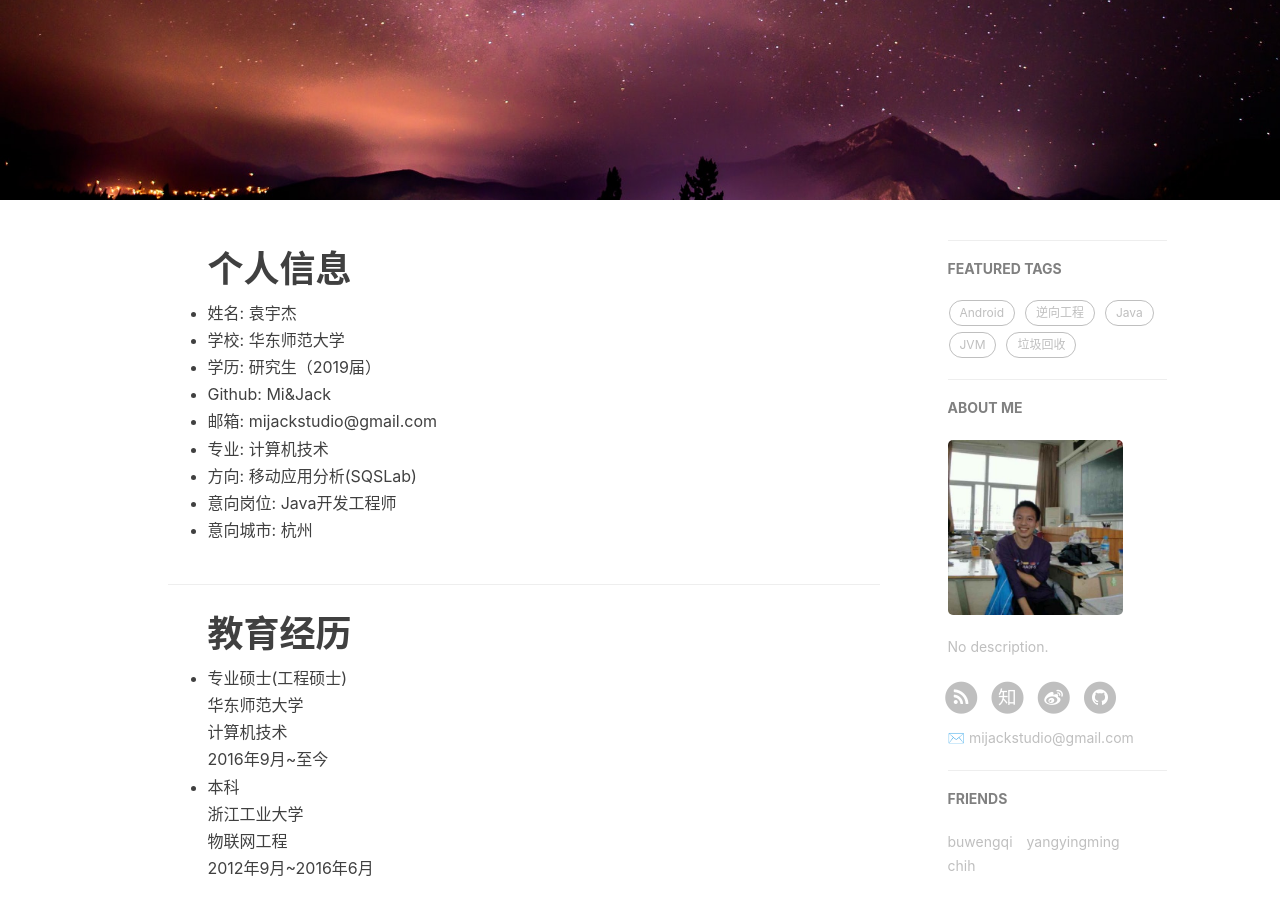
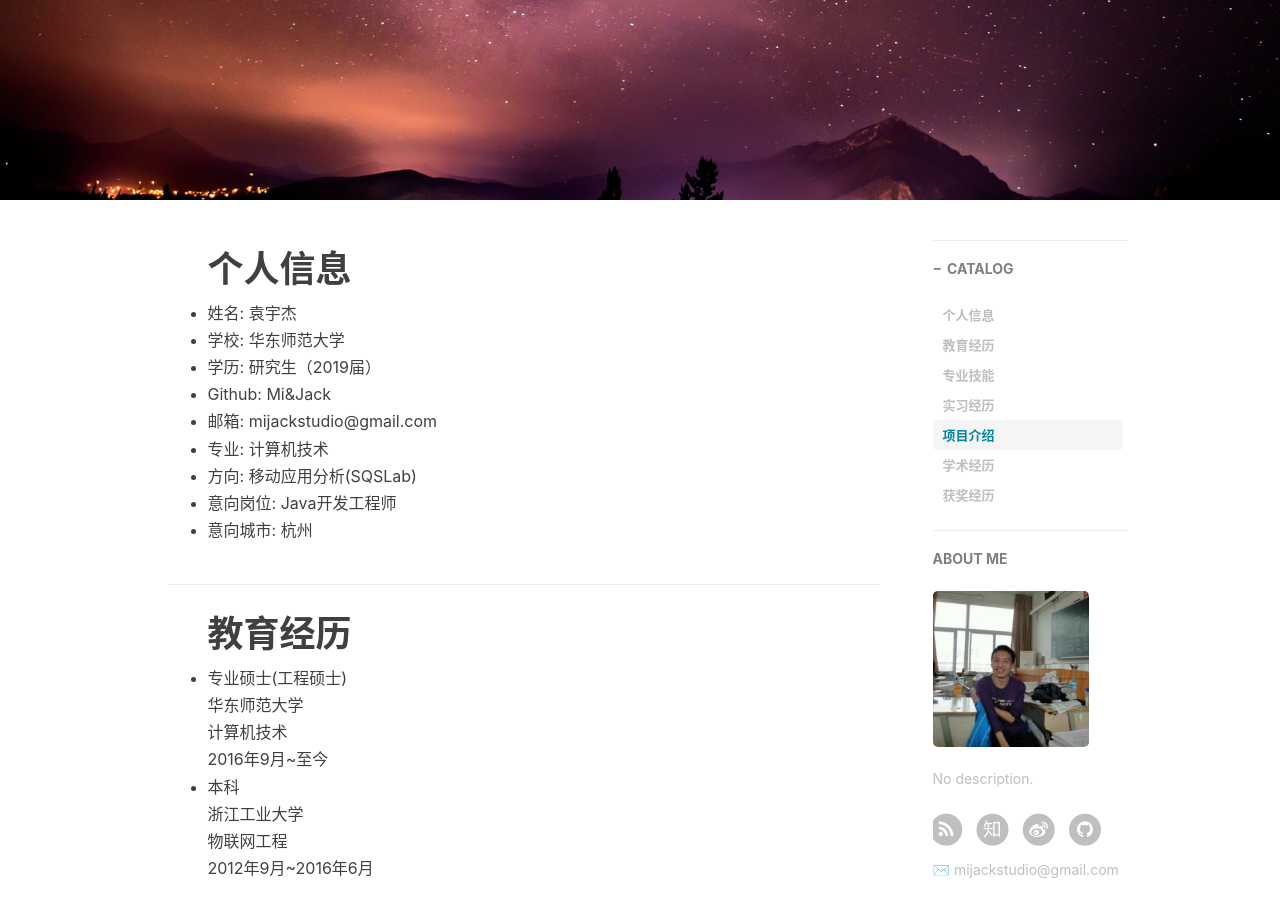
Before and after one commit to MiJack/mijack.github.io, a Jekyll site: the page built from about.html, in a window 1280 px wide and 900 px high, scrolled down 590 px. Built offline with Jekyll 4.4.1, drawn with Linux system fonts in a browser that asks for light colours; nearby versions of some CDN libraries; comment, search, counter and statistics services are not loaded.

Commit message:
update catalog

```diff
--- a/_includes/footer.html
+++ b/_includes/footer.html
@@ -227,12 +227,14 @@
     function generateCatalog (selector) {
         var P = $('div.post-container'),a,n,t,l,i,c;
         a = P.find('h1,h2,h3,h4,h5,h6');
+        console.log("size:"+a.length)
         a.each(function () {
             n = $(this).prop('tagName').toLowerCase();
             i = "#"+$(this).prop('id');
             t = $(this).text();
             c = $('<a href="'+i+'" rel="nofollow">'+t+'</a>');
             l = $('<li class="'+n+'_nav"></li>').append(c);
+            console.log(i+":"+t+":"+n)
             $(selector).append(l);
         });
         return true;
--- /dev/null
+++ b/_layouts/about.html
@@ -0,0 +1,216 @@
+---
+layout: default
+---
+
+<!-- Page Header -->
+<header class="intro-header" style="background-image: url('{{ site.baseurl }}/{% if page.header-img %}{{ page.header-img }}{% else %}{{ site.header-img }}{% endif %}')">
+    <div class="container">
+        <div class="row">
+            <div class="col-lg-8 col-lg-offset-2 col-md-10 col-md-offset-1 ">
+                <div class="site-heading">
+                    <h1 style="visibility: hidden;">{% if page.title %}{{ page.title }}{% else %}{{ site.title }}{% endif %}</h1>
+                    <h1 style="visibility: hidden;">{% if page.title %}{{ page.title }}{% else %}{{ site.title }}{% endif %}</h1>
+                    <h1 style="visibility: hidden;">{% if page.title %}{{ page.title }}{% else %}{{ site.title }}{% endif %}</h1>
+                    <h1 style="visibility: hidden;">{% if page.title %}{{ page.title }}{% else %}{{ site.title }}{% endif %}</h1>
+                    <h1 style="visibility: hidden;">{% if page.title %}{{ page.title }}{% else %}{{ site.title }}{% endif %}</h1>
+                      <!--<hr class="small">-->
+                    <span style="visibility: hidden;" class="subheading"></span>
+                </div>
+            </div>
+        </div>
+    </div>
+</header>
+
+<!-- Main Content -->
+<div class="container">
+	<div class="row">
+        {% if site.sidebar == false %}
+<!-- NO SIDEBAR -->
+    <!-- PostList Container -->
+            <div class="col-lg-8 col-lg-offset-2 col-md-10 col-md-offset-1 postlist-container">
+                {{ content }}
+            </div>
+    <!-- Sidebar Container -->
+            <div class="
+                col-lg-8 col-lg-offset-2
+                col-md-10 col-md-offset-1
+                sidebar-container">
+
+                <!-- Featured Tags -->
+                {% if site.featured-tags %}
+                <section>
+                    <!-- no hr -->
+                    <h5><a href="{{'/tags/' | prepend: site.baseurl }}">FEATURED TAGS</a></h5>
+                    <div class="tags">
+        				{% for tag in site.tags %}
+                            {% if tag[1].size > {{site.featured-condition-size}} %}
+                				<a href="{{ site.baseurl }}/tags/#{{ tag[0] }}" title="{{ tag[0] }}" rel="{{ tag[1].size }}">
+                                    {{ tag[0] }}
+                                </a>
+                            {% endif %}
+        				{% endfor %}
+        			</div>
+                </section>
+                {% endif %}
+
+                <!-- Friends Blog -->
+                {% if site.friends %}
+                <hr>
+                <h5>FRIENDS</h5>
+                <ul class="list-inline">
+                    {% for friend in site.friends %}
+                        <li><a href="{{friend.href}}">{{friend.title}}</a></li>
+                    {% endfor %}
+                </ul>
+                {% endif %}
+            </div>
+        {% else %}
+
+<!-- USE SIDEBAR -->
+    <!-- PostList Container -->
+    		<div class="
+                col-lg-8 col-lg-offset-1
+                col-md-8 col-md-offset-1
+                col-sm-12
+                col-xs-12
+                postlist-container
+            ">
+    			{{ content }}
+    		</div>
+    <!-- Sidebar Container -->
+
+
+
+            <!-- Side Catalog Container -->
+            {% if page.catalog %}
+            <div class="
+                col-lg-2 col-lg-offset-0
+                visible-lg-block
+                sidebar-container
+                catalog-container">
+                <div class="side-catalog">
+                    <hr class="hidden-sm hidden-xs">
+                    <h5>
+                        <a class="catalog-toggle" href="#">CATALOG</a>
+                    </h5>
+                    <ul class="catalog-body"></ul>
+
+
+                <!-- Short About -->
+                <section class="visible-md visible-lg">
+                        <hr><h5><a href="{{'/about/' | prepend: site.baseurl }}">ABOUT ME</a></h5>
+                        <div class="short-about">
+                            {% if site.sidebar-avatar %}
+                                <a href="{{ site.baseurl }}/about">
+                                    <img src="{{site.sidebar-avatar}}"/>
+                                </a>
+                            {% endif %}
+                            {% if site.sidebar-about-description %}
+                                <p>{{site.sidebar-about-description}}</p>
+                            {% endif %}
+                            <!-- SNS Link -->
+                            <ul class="list-inline">
+                                {% if site.RSS %}
+                                <li>
+                                    <a href="{{ "/feed.xml" | prepend: site.baseurl }}">
+                                        <span class="fa-stack fa-lg">
+                                            <i class="fa fa-circle fa-stack-2x"></i>
+                                            <i class="fa fa-rss fa-stack-1x fa-inverse"></i>
+                                        </span>
+                                    </a>
+                                </li>
+                                {% endif %}
+                                <!-- add jianshu add target = "_blank" to <a> by BY -->
+                                {% if site.jianshu_username %}
+                                <li>
+                                    <a target="_blank" href="https://www.jianshu.com/u/{{ site.jianshu_username }}">
+                                        <span class="fa-stack fa-lg">
+                                            <i class="fa fa-circle fa-stack-2x"></i>
+                                            <i class="fa  fa-stack-1x fa-inverse">简</i>
+                                        </span>
+                                    </a>
+                                </li>
+                                {% endif %}
+                                {% if site.twitter_username %}
+                                <li>
+                                    <a href="https://twitter.com/{{ site.twitter_username }}">
+                                        <span class="fa-stack fa-lg">
+                                            <i class="fa fa-circle fa-stack-2x"></i>
+                                            <i class="fa fa-twitter fa-stack-1x fa-inverse"></i>
+                                        </span>
+                                    </a>
+                                </li>
+                                {% endif %}
+                                {% if site.zhihu_username %}
+                                <li>
+                                    <a target="_blank" href="https://www.zhihu.com/people/{{ site.zhihu_username }}">
+                                        <span class="fa-stack fa-lg">
+                                            <i class="fa fa-circle fa-stack-2x"></i>
+                                            <i class="fa  fa-stack-1x fa-inverse">知</i>
+                                        </span>
+                                    </a>
+                                </li>
+                                {% endif %}
+                                {% if site.weibo_username %}
+                                <li>
+                                    <a target="_blank" href="http://weibo.com/{{ site.weibo_username }}">
+                                        <span class="fa-stack fa-lg">
+                                            <i class="fa fa-circle fa-stack-2x"></i>
+                                            <i class="fa fa-weibo fa-stack-1x fa-inverse"></i>
+                                        </span>
+                                    </a>
+                                </li>
+                                {% endif %}
+                                {% if site.facebook_username %}
+                                <li>
+                                    <a target="_blank" href="https://www.facebook.com/{{ site.facebook_username }}">
+                                        <span class="fa-stack fa-lg">
+                                            <i class="fa fa-circle fa-stack-2x"></i>
+                                            <i class="fa fa-facebook fa-stack-1x fa-inverse"></i>
+                                        </span>
+                                    </a>
+                                </li>
+                                {% endif %}
+                                {% if site.github_username %}
+                                <li>
+                                    <a target="_blank" href="https://github.com/{{ site.github_username }}">
+                                        <span class="fa-stack fa-lg">
+                                            <i class="fa fa-circle fa-stack-2x"></i>
+                                            <i class="fa fa-github fa-stack-1x fa-inverse"></i>
+                                        </span>
+                                    </a>
+                                </li>
+                                {% endif %}
+
+                            </ul>
+                            {% if site.email %}
+                                <p>✉️ {{site.email}}</p>
+                            {% endif %}
+                        </div>
+                    </section>
+                    <!-- Friends Blog -->
+                    {% if site.friends %}
+                    <hr>
+                    <h5>FRIENDS</h5>
+                    <ul class="list-inline">
+                        {% for friend in site.friends %}
+                            <li><a href="{{friend.href}}">{{friend.title}}</a></li>
+                        {% endfor %}
+                    </ul>
+                    {% endif %}
+                </div>
+            </div>
+            {% endif %}
+
+            <div class="
+                col-lg-3 col-lg-offset-0
+                col-md-3 col-md-offset-0
+                col-sm-12
+                col-xs-12
+                sidebar-container
+            ">
+
+    		</div>
+        {% endif %}
+	</div>
+</div>
--- a/about.html
+++ b/about.html
@@ -15,7 +15,7 @@ description: "Hey, this is MiJack."
 <div class="zh post-container">
     {% assign profile = site.data.profile %}
     <ul>
-        <h1 class="profile head">个人信息</h1>
+        <h1 id='basic_info' class="profile head">个人信息</h1>
         {% for info in profile.basic_info %}
             <li>
                 <span class="profile key basic_info">{{ info.key }}:</span>
@@ -26,7 +26,7 @@ description: "Hey, this is MiJack."
     </ul>
     <hr/>
     <ul>
-        <h1 class="profile head">教育经历</h1>
+        <h1 id='educations' class="profile head">教育经历</h1>
 
         {% for education in profile.educations %}
             <li>
@@ -39,7 +39,7 @@ description: "Hey, this is MiJack."
     </ul>
 
     <ul>
-        <h1 class="profile head">专业技能</h1>
+        <h1 id='skills' class="profile head">专业技能</h1>
         {% for skill in profile.skills %}
             <li>
                 <span class="profile key skill">{{ skill }}</span>
@@ -49,7 +49,7 @@ description: "Hey, this is MiJack."
     </ul>
     <hr/>
     <ul>
-        <h1 class="profile head">实习经历</h1>
+        <h1 id='interns' class="profile head">实习经历</h1>
         {% for intern in profile.interns %}
             <li>
                 <span class="profile key intern time">{{ intern.time }}</span><br/>
@@ -61,7 +61,7 @@ description: "Hey, this is MiJack."
     </ul>
     <hr/>
     <ul>
-        <h1 class="profile head">项目介绍</h1>
+        <h1 id="projects" class="profile head">项目介绍</h1>
         {% for project in profile.projects %}
             <li>
                 <span class="profile key project_title">{{ project.title }}</span><br/>
@@ -73,7 +73,7 @@ description: "Hey, this is MiJack."
 
 
     <ul>
-        <h1 class="profile head">学术经历</h1>
+        <h1 id="publications" class="profile head">学术经历</h1>
 
         {% for publication in profile.publications %}
             <li>
@@ -84,7 +84,7 @@ description: "Hey, this is MiJack."
     </ul>
     <hr/>
     <ul>
-        <h1 class="profile head">获奖经历</h1>
+        <h1 id="awards" class="profile head">获奖经历</h1>
         {% for award in profile.awards %}
             <li>
                 <span class="profile key award">{{ award }}</span>
```
Also changed, not shown: other parts of about.html (+1 -1 lines).
